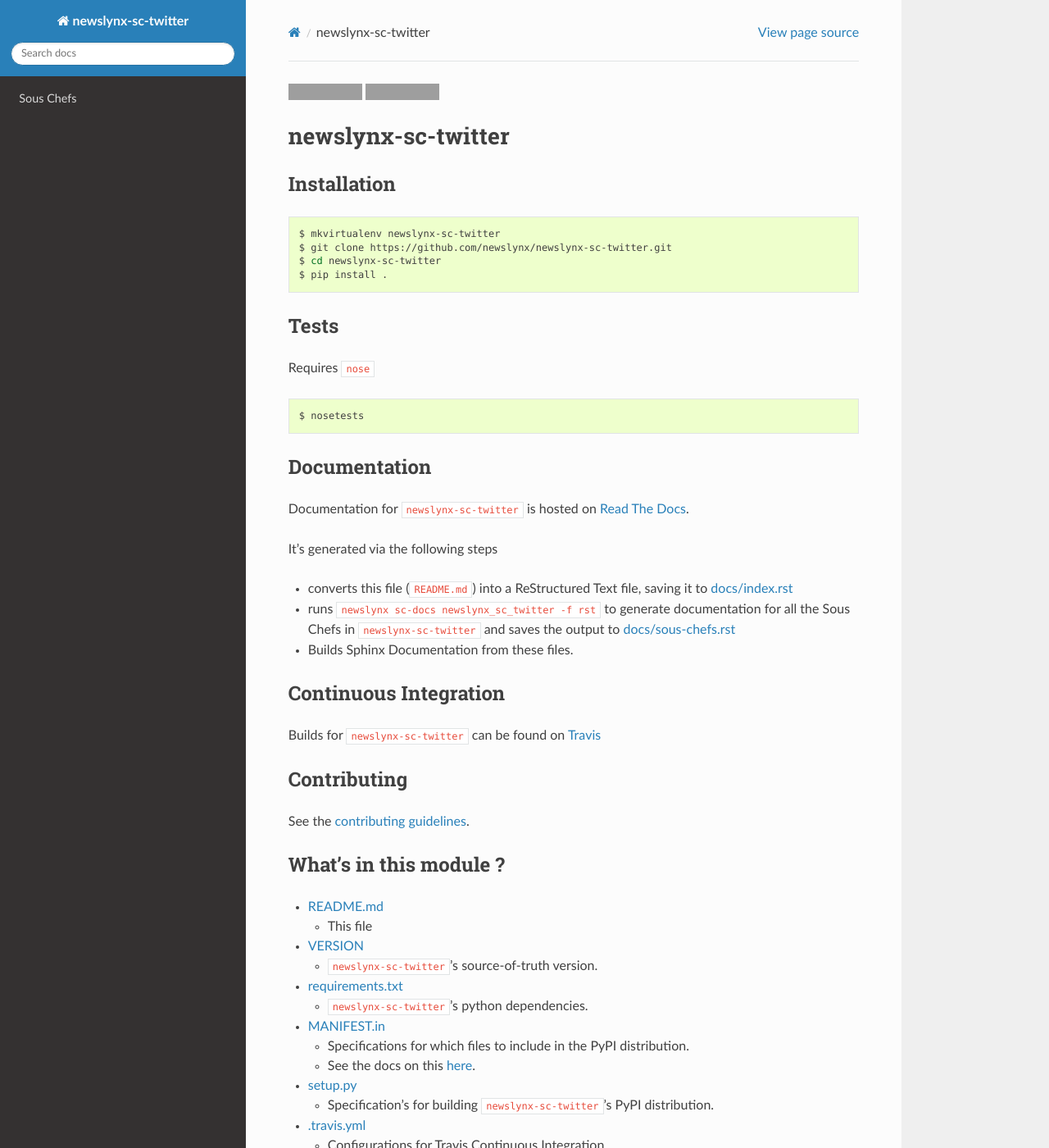
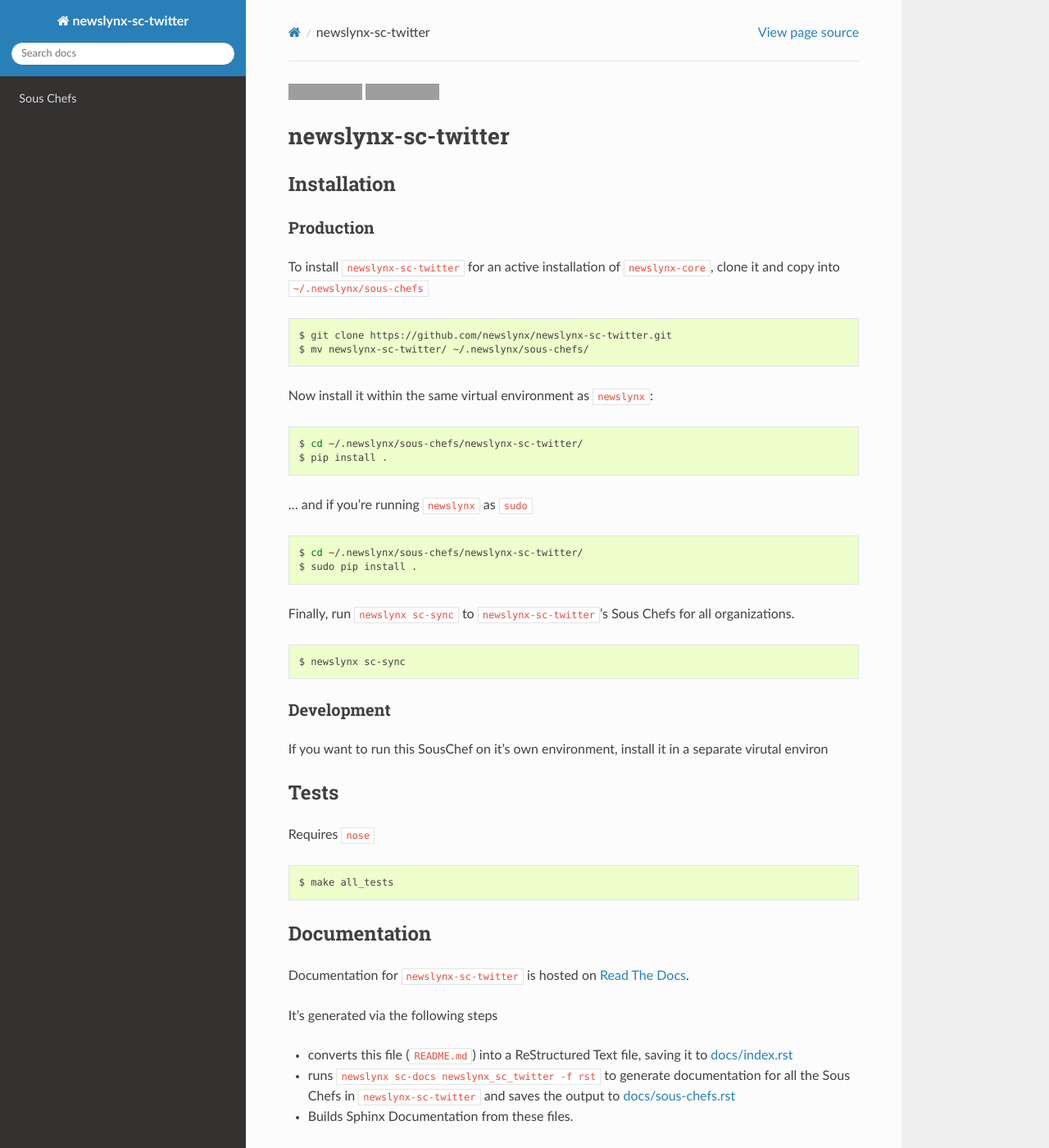
Before and after one commit to newslynx/newslynx-sc-twitter, a Sphinx documentation site: the page built from docs/index.rst, in a window 1280 px wide and 1400 px high. Shown: the whole window at 82% size. Built offline with Sphinx 7.4.7 and the Read the Docs theme 2.0.0, drawn with Linux system fonts in a browser that asks for light colours; pages that are not in the unit, such as notebooks, are missing from menus; grey boxes are pictures that could not be loaded.

Commit message:
=Auto update at `date`

```diff
--- a/docs/index.rst
+++ b/docs/index.rst
@@ -6,12 +6,43 @@
 Installation
 ------------
 
+Production
+~~~~~~~~~~
+
+To install ``newslynx-sc-twitter`` for an active installation of
+``newslynx-core``, clone it and copy into ``~/.newslynx/sous-chefs``
+
 .. code:: bash
 
-    $ mkvirtualenv newslynx-sc-twitter
     $ git clone https://github.com/newslynx/newslynx-sc-twitter.git
-    $ cd newslynx-sc-twitter
+    $ mv newslynx-sc-twitter/ ~/.newslynx/sous-chefs/
+
+Now install it within the same virtual environment as ``newslynx``:
+
+.. code:: bash
+
+    $ cd ~/.newslynx/sous-chefs/newslynx-sc-twitter/
     $ pip install .
+
+... and if you're running ``newslynx`` as ``sudo``
+
+.. code:: bash
+
+    $ cd ~/.newslynx/sous-chefs/newslynx-sc-twitter/
+    $ sudo pip install .
+
+Finally, run ``newslynx sc-sync`` to ``newslynx-sc-twitter``'s Sous
+Chefs for all organizations.
+
+.. code:: bash
+
+    $ newslynx sc-sync
+
+Development
+~~~~~~~~~~~
+
+If you want to run this SousChef on it's own environment, install it in
+a separate virutal environ
 
 Tests
 -----
@@ -20,7 +51,7 @@
 
 .. code:: bash
 
-    $ nosetests
+    $ make all_tests
 
 Documentation
 -------------
```
Also changed, not shown: README.md (+30 -3 lines).
